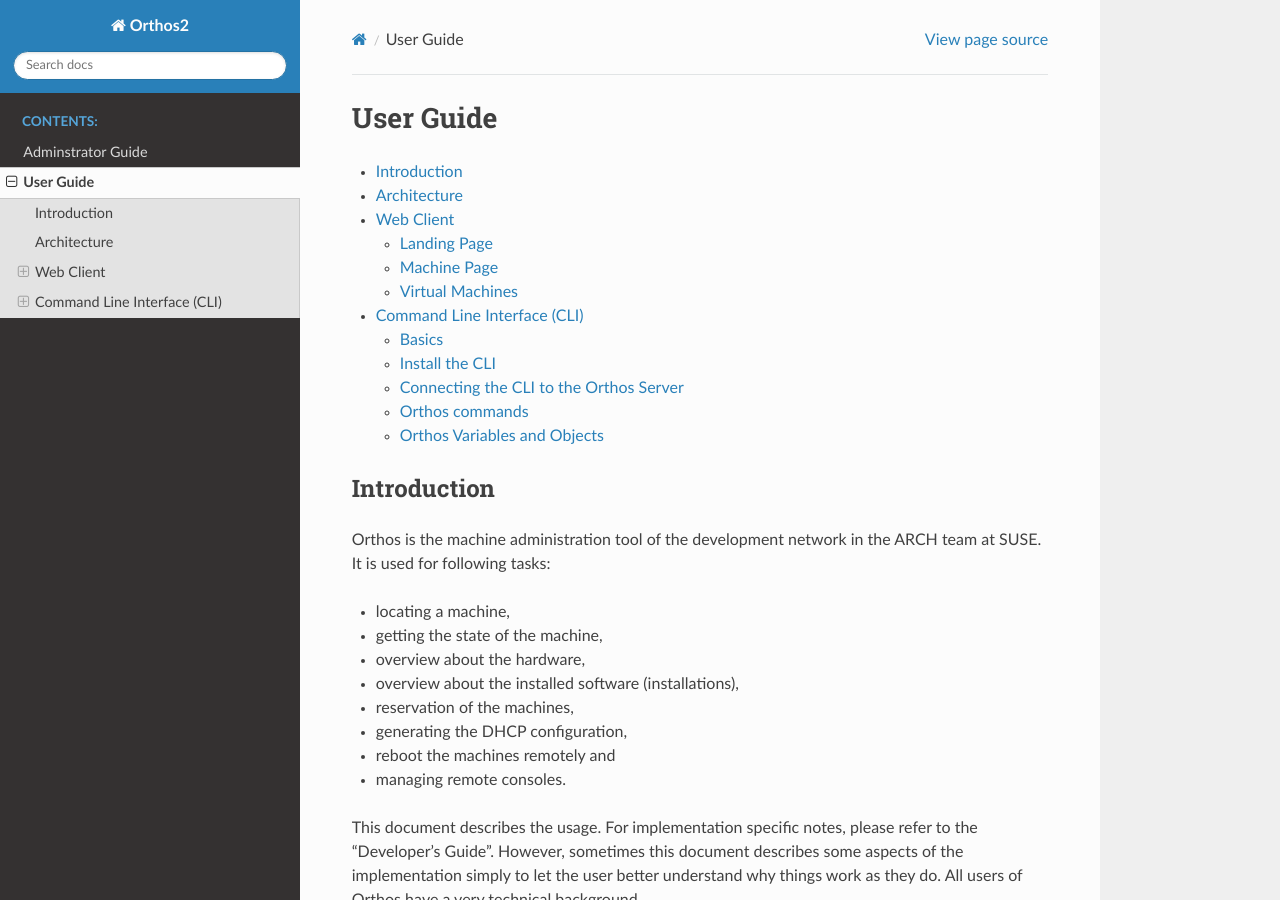
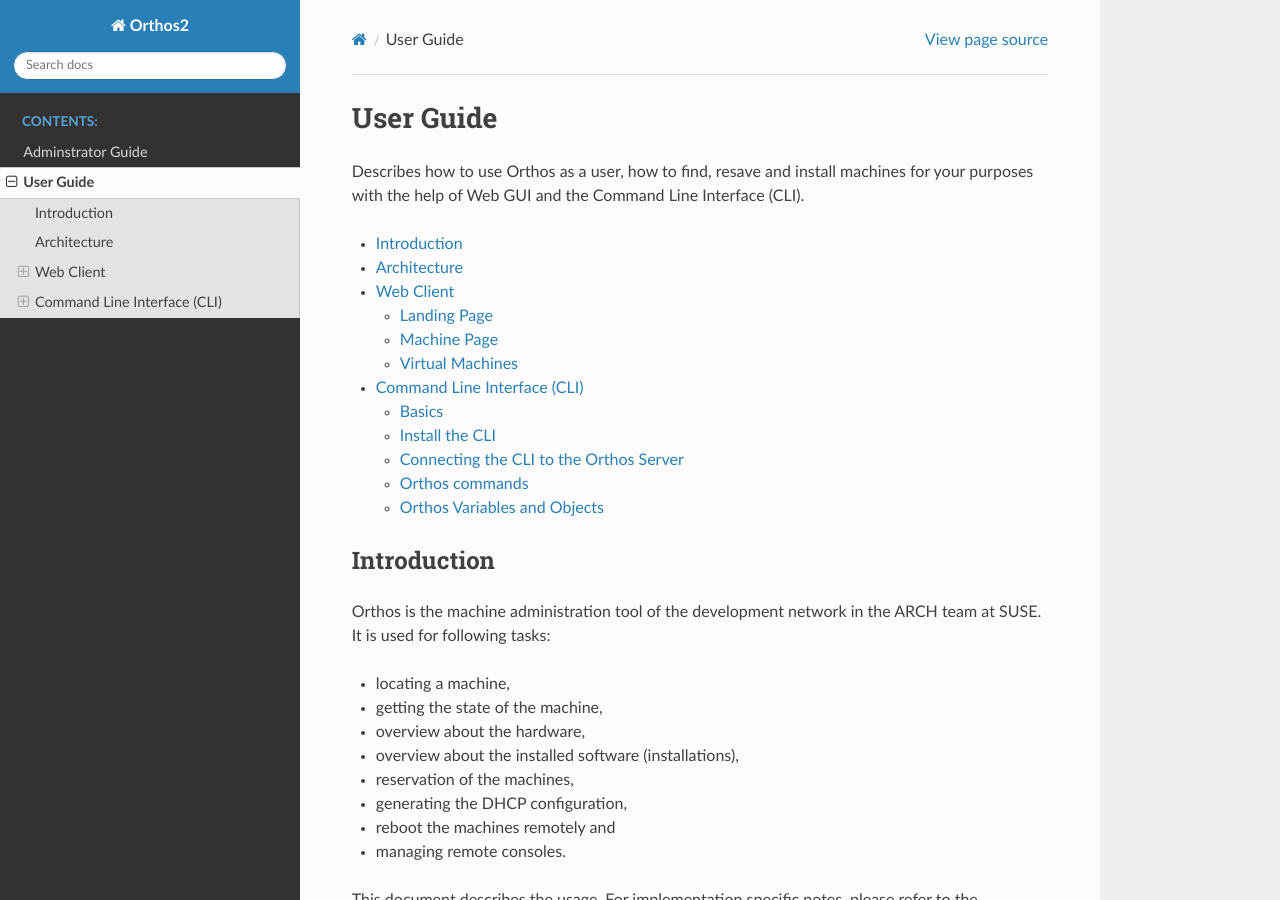
Before and after one commit to openSUSE/orthos2, a Sphinx documentation site: the page built from docs/userguide.rst, in a window 1280 px wide and 900 px high. Built offline with Sphinx 7.4.7 and the Read the Docs theme 2.0.0, drawn with Linux system fonts in a browser that asks for light colours.

Commit message:
Docs: Add explanation string for the userdocs

```diff
--- a/docs/userguide.rst
+++ b/docs/userguide.rst
@@ -1,6 +1,9 @@
 **********
 User Guide
 **********
+
+Describes how to use Orthos as a user, how to find, resave and install machines for your purposes with the help of Web
+GUI and the Command Line Interface (CLI).
 
 .. contents::
     :local:
```
